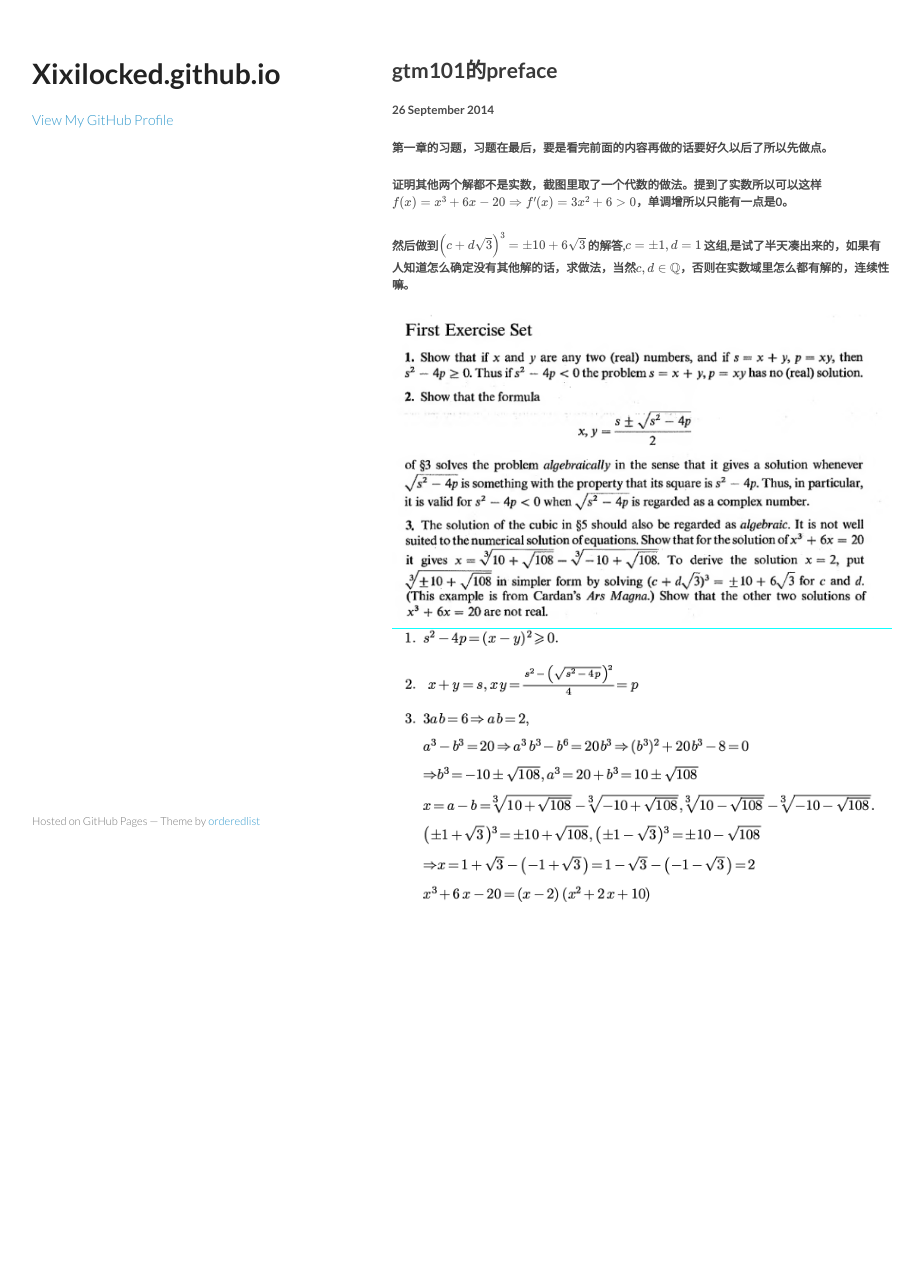
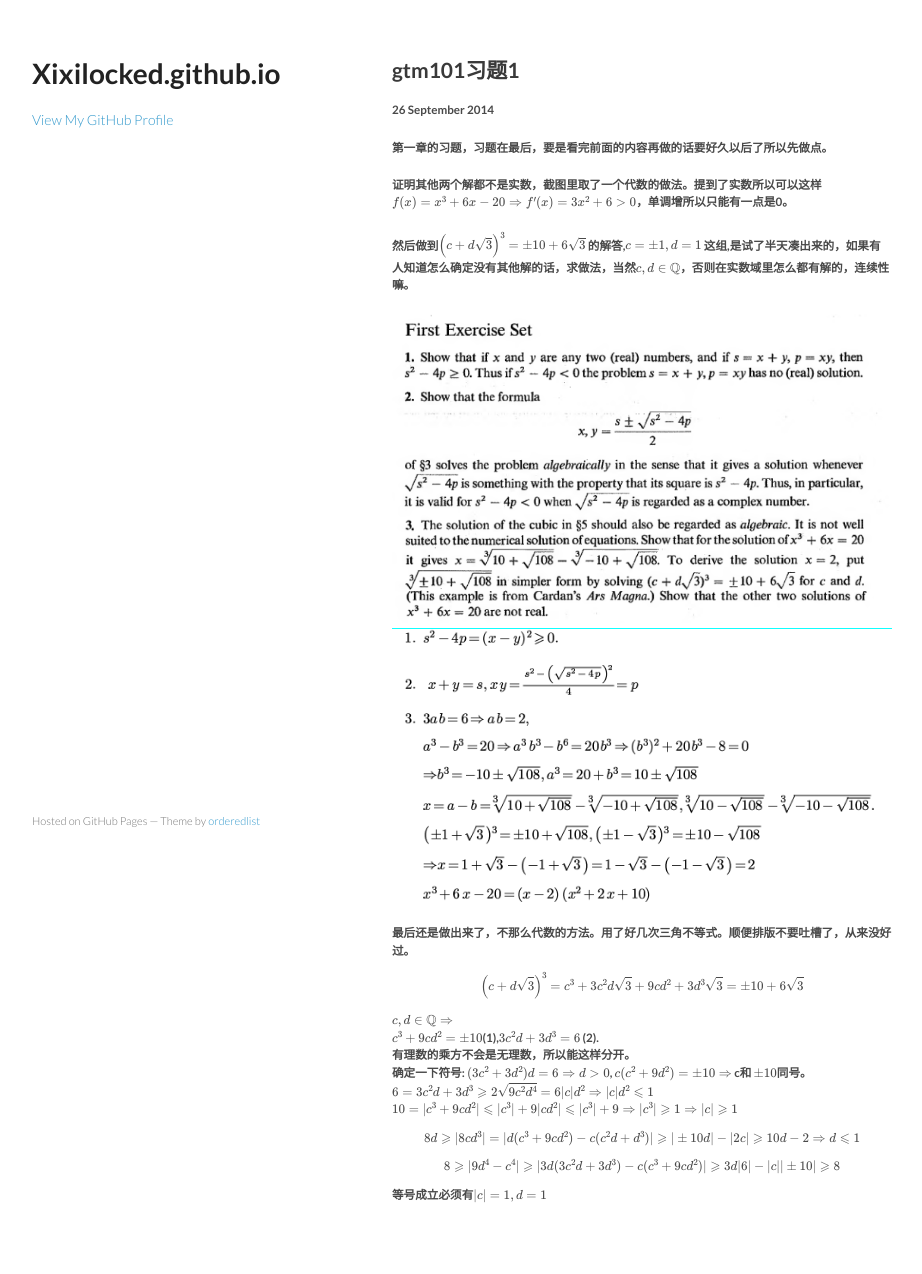
Before and after one commit to XiXiLocked/XiXiLocked.github.io, a Jekyll site: the page built from _posts/2014-9-26-gtm101_2.html, in a window 1280 px wide. Shown: the whole page, without its empty margins (178-1100 px from the left). Built offline with Jekyll 4.4.1, drawn with Linux system fonts in a browser that asks for light colours; formulas are drawn with MathJax 3; before the commit the page ends 994 px from its top, so only the background shows below that.

Commit message:
new post and move pics to new position Sep 27

```diff
--- a/_posts/2014-9-26-gtm101_2.html
+++ b/_posts/2014-9-26-gtm101_2.html
@@ -1,12 +1,33 @@
 ---
   layout: minimal
-  title: gtm101的preface
+  title: gtm101习题1
   comment: true
   tag: gtm101
-  unsolved: true
 ---
 <p>第一章的习题，习题在最后，要是看完前面的内容再做的话要好久以后了所以先做点。</p>
 <p>证明其他两个解都不是实数，截图里取了一个代数的做法。提到了实数所以可以这样$f ( x) = x^3 + 6 x - 20 \Rightarrow f' ( x) = 3 x^2 + 6 > 0$，单调增所以只能有一点是0。</p>
 <p>然后做到$\left( c + d \sqrt{3} \right)^3 = \pm 10 + 6 \sqrt{3}$ 的解答,$c = \pm 1, d = 1$ 这组,是试了半天凑出来的，如果有人知道怎么确定没有其他解的话，求做法，当然$c, d \in \mathbb{Q}$，否则在实数域里怎么都有解的，连续性嘛。</p>
-<img src="/img/gtm101_ex1.png">
-<img src="/img/gtm101_sl1.png">
+
+<img src="/img/gtm101/ex1.png">
+<img src="/img/gtm101/sl1.png">
+<p>最后还是做出来了，不那么代数的方法。用了好几次三角不等式。顺便排版不要吐槽了，从来没好过。<br />
+$$\left( c + d \sqrt{3} \right)^3 = c^3 + 3 c^2 d \sqrt{3} + 9 c d^2 + 3 d^3
+\sqrt{3} = \pm 10 + 6 \sqrt{3}$$
+$c, d \in \mathbb{Q} \Rightarrow $<br />$c^3 + 9 c d^2 = \pm 10 $(1),$ 3 c^2 d + 3 d^3 = 6$ (2).<br />有理数的乘方不会是无理数，所以能这样分开。<br />
+确定一下符号:
+$( 3 c^2 + 3 d^2) d = 6 \Rightarrow d > 0$, $c ( c^2 + 9 d^2) = \pm 10 \Rightarrow $ c和 $\pm 10$同号。 <br />
+$6 = 3 c^2 d + 3 d^3 \geqslant 2 \sqrt{9 c^2 d^4} = 6 | c | d^2 \Rightarrow | c | d^2 \leqslant 1$ <br />
+
+$10 = | c^3 + 9 c d^2 | \leqslant | c^3 | + 9 | c d^2 | \leqslant | c^3 | + 9
+\Rightarrow | c^3 | \geqslant 1 \Rightarrow | c | \geqslant 1$ <br />
+
+
+
+$$8 d \geqslant | 8 c d^3 | = | d ( c^3 + 9 c d^2) - c ( c^2 d + d^3) |
+\geqslant | \pm 10 d | - | 2 c | \geqslant 10 d - 2 \Rightarrow d \leqslant 1$$
+
+$$8 \geqslant | 9 d^4 - c^4 | \geqslant | 3 d ( 3 c^2 d + 3 d^3) - c ( c^3 + 9 c
+d^2) | \geqslant 3 d | 6 | - | c |  | \pm 10 | \geqslant 8$$
+等号成立必须有$| c| = 1 , d = 1$
+
+</p>
```
Also changed, not shown: _posts/2014-9-25-gtm101_1.html (+6 -6 lines), _posts/2014-9-27-gtm101_3 .html (added, +17 -0 lines), img/gtm101/c1.png (added), img/gtm101/c2.png (added), img/gtm101/ex1.png (added), img/gtm101/p1.png (added), img/gtm101/p2.png (added), img/gtm101/pre1.png (added), img/gtm101/pre2.png (added), img/gtm101/pre3.png (added), img/gtm101/pre4.png (added), img/gtm101/sl1.png (added).
